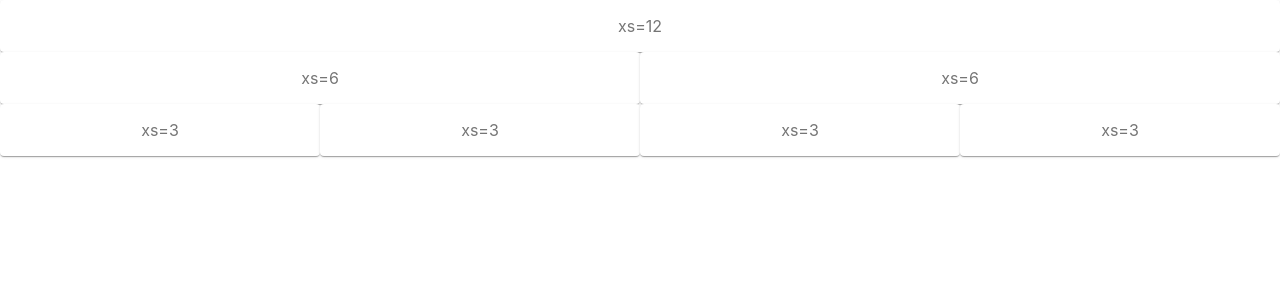
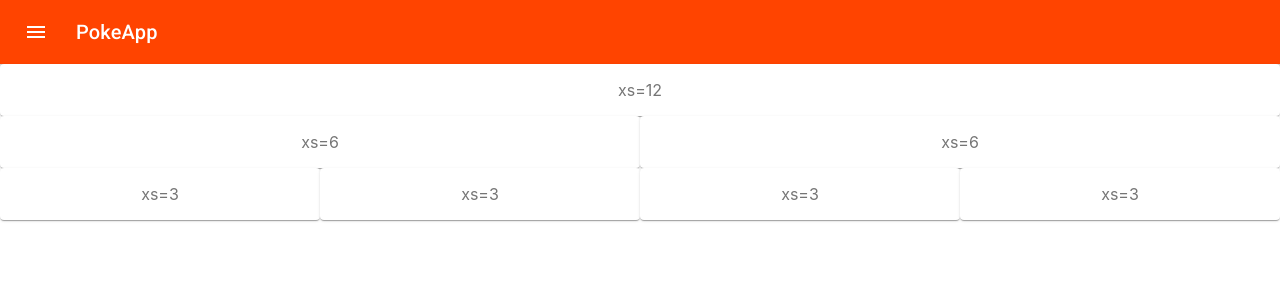
Before and after one commit to wolftrax5/pokexample, a React (Create React App) app: page / in a window 1280 px wide. Shown: the top 300 px of the page. Built offline with nearby package versions, Linux system fonts and the light colour scheme.

Commit message:
Add Header bar

```diff
--- a/package.json
+++ b/package.json
@@ -4,6 +4,7 @@
   "private": true,
   "dependencies": {
     "@material-ui/core": "^4.11.3",
+    "@material-ui/icons": "^4.11.2",
     "@testing-library/jest-dom": "^5.11.4",
     "@testing-library/react": "^11.1.0",
     "@testing-library/user-event": "^12.1.10",
--- a/src/Components/AppLayout/App.tsx
+++ b/src/Components/AppLayout/App.tsx
@@ -2,6 +2,7 @@
 import { ThemeProvider } from '@material-ui/core/styles';
 import { makeStyles, createStyles, Theme } from '@material-ui/core/styles';
 import { theme } from '../../styles/theme';
+import { HeaderBar } from '../HeaderBar';
 
 import Paper from '@material-ui/core/Paper';
 import Grid from '@material-ui/core/Grid';
@@ -22,6 +23,7 @@
   const classes = useStyles();
   return (
     <ThemeProvider theme={theme}>
+      <HeaderBar></HeaderBar>
        <div className={classes.root}>
       <Grid container >
         <Grid item xs={12}>
--- /dev/null
+++ b/src/Components/HeaderBar/index.tsx
@@ -0,0 +1,41 @@
+import React from 'react';
+import { createStyles, makeStyles, Theme } from '@material-ui/core/styles';
+import AppBar from '@material-ui/core/AppBar';
+import Toolbar from '@material-ui/core/Toolbar';
+import Typography from '@material-ui/core/Typography';
+import IconButton from '@material-ui/core/IconButton';
+import { MenuSharp } from  '@material-ui/icons';
+
+
+const useStyles = makeStyles((theme: Theme) =>
+  createStyles({
+    root: {
+      flexGrow: 1,
+    },
+    menuButton: {
+      marginRight: theme.spacing(2),
+    },
+    title: {
+      flexGrow: 1,
+    },
+  }),
+);
+
+export const HeaderBar = () => {
+  const classes = useStyles();
+
+  return (
+    <div className={classes.root}>
+      <AppBar position="static">
+        <Toolbar>
+          <IconButton edge="start" className={classes.menuButton} color="inherit" aria-label="menu">
+            <MenuSharp />
+          </IconButton>
+          <Typography variant="h6" className={classes.title}>
+              PokeApp
+          </Typography>
+        </Toolbar>
+      </AppBar>
+    </div>
+  );
+}
```
Also changed, not shown: 1 other file (tests, documents, lock files or other folders).
